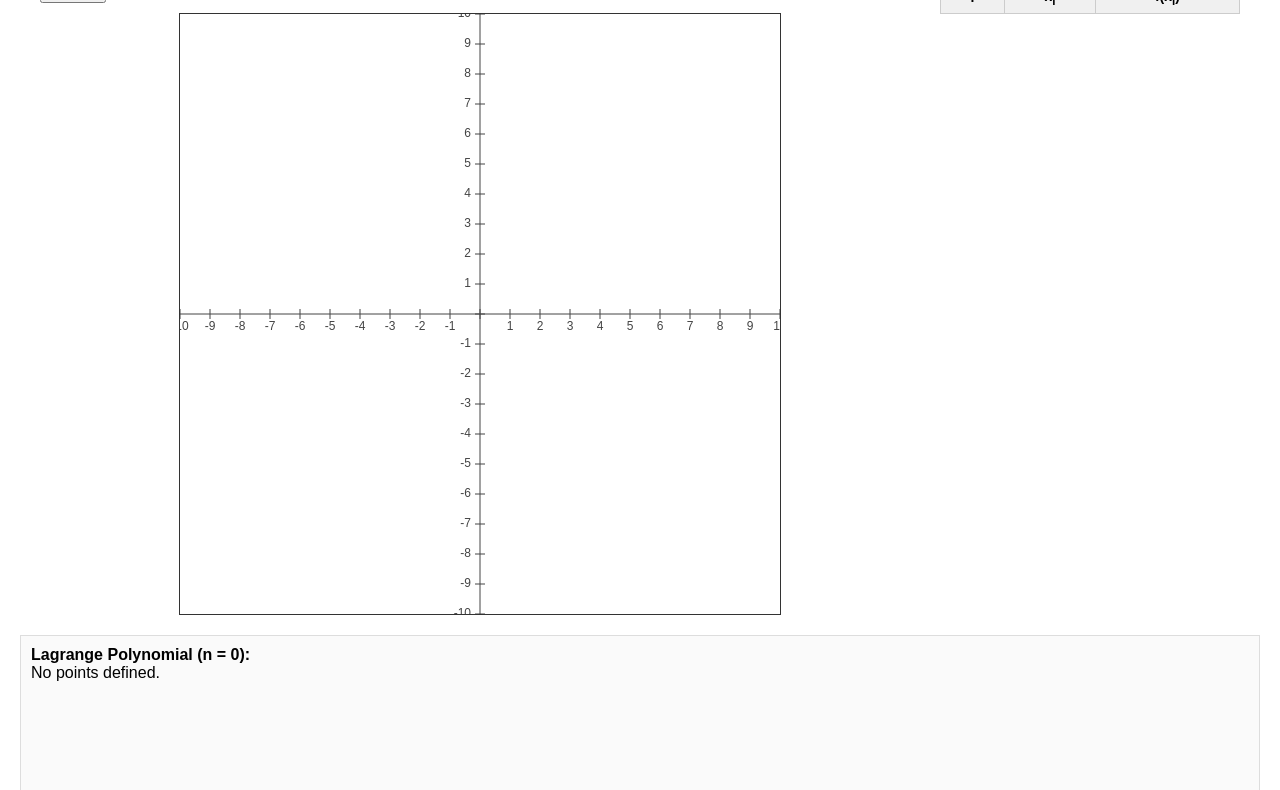
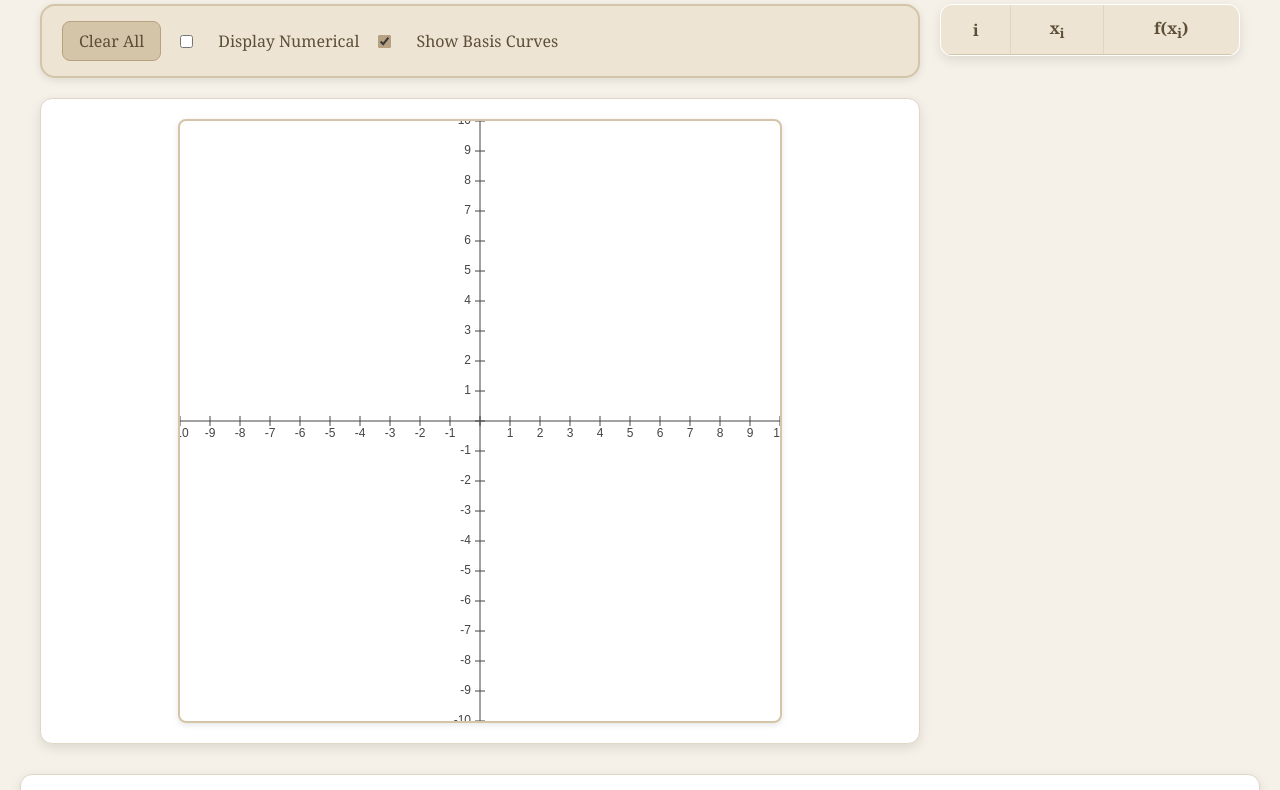
Before and after one commit to owenpalmer/lagrange_visualizer, a plain HTML site: page index.html in a window 1280 px wide. Shown: the part 97-887 px from the top of the page. Drawn offline with nearby package versions, Linux system fonts and the light colour scheme.

Commit message:
cafe styles!

```diff
--- a/styles.css
+++ b/styles.css
@@ -2,19 +2,28 @@ body {
     display: flex;
     flex-direction: column;
     align-items: center;
-    font-family: Arial, sans-serif;
-    margin: 20px;
+    font-family: 'Georgia', serif;
+    margin: 0;
+    padding: 20px;
+    background-color: #f5f1e8;
+    color: #5d4e37;
 }
 
 h2 {
-    margin-bottom: 10px;
+    margin-bottom: 20px;
+    font-size: 28px;
+    font-weight: bold;
+    letter-spacing: 2px;
+    color: #5d4e37;
+    text-align: center;
 }
 
 #main-container {
     display: flex;
     width: 100%;
     max-width: 1200px;
-    margin-bottom: 20px;
+    margin-bottom: 30px;
+    gap: 20px;
 }
 
 /* Left panel: controls and canvas */
@@ -22,45 +31,85 @@ h2 {
     flex: 1;
     display: flex;
     flex-direction: column;
-    margin-right: 20px;
 }
 
 #controls {
-    margin-bottom: 10px;
+    background-color: #ede4d3;
+    border: 2px solid #d4c4a8;
+    border-radius: 15px;
+    padding: 15px 20px;
+    margin-bottom: 20px;
+    box-shadow: 0 2px 8px rgba(0,0,0,0.1);
+    display: flex;
+    align-items: center;
+    gap: 15px;
+    flex-wrap: wrap;
+}
+
+#controls button {
+    background-color: #d4c4a8;
+    border: 1px solid #b8a082;
+    border-radius: 8px;
+    padding: 8px 16px;
+    font-size: 16px;
+    color: #5d4e37;
+    cursor: pointer;
+    transition: background-color 0.2s;
+    font-family: 'Georgia', serif;
+}
+
+#controls button:hover {
+    background-color: #c4b49a;
+}
+
+#controls input[type="checkbox"] {
+    margin-right: 5px;
+    accent-color: #b8a082;
 }
 
 #plotContainer {
     position: relative;
     display: flex;
     justify-content: center;
+    background-color: #ffffff;
+    border-radius: 12px;
+    padding: 20px;
+    box-shadow: 0 4px 12px rgba(0,0,0,0.1);
+    border: 1px solid #e0d5c7;
 }
 
 #plotCanvas {
-    border: 1px solid #333;
+    border: 2px solid #d4c4a8;
+    border-radius: 8px;
     cursor: crosshair;
+    box-shadow: 0 2px 6px rgba(0,0,0,0.1);
 }
 
 /* Math display - now below everything */
 #mathDisplay {
     width: 100%;
-    border: 1px solid #ddd;
-    padding: 10px;
-    background-color: #fafafa;
+    background-color: #ffffff;
+    border: 1px solid #e0d5c7;
+    border-radius: 12px;
+    padding: 20px;
+    box-shadow: 0 4px 12px rgba(0,0,0,0.1);
     height: 200px;
     overflow-y: auto;
     overflow-x: hidden;
     box-sizing: border-box;
+    color: #5d4e37;
 }
 
 .latex-block {
     margin-bottom: 10px;
     word-wrap: break-word;
     overflow-wrap: break-word;
+    color: #5d4e37;
 }
 
 /* Highlight styles for LaTeX elements */
 .hl {
-    background: rgba(255, 255, 0, 0.45);
+    background: rgba(212, 196, 168, 0.6);
     padding: 0 0.18em;
     margin: 0 -0.18em;
     border-radius: 0.25em;
@@ -68,7 +117,7 @@ h2 {
 }
 
 .hl-hover {
-    background: rgba(0, 123, 255, 0.3);
+    background: rgba(93, 78, 55, 0.3);
     padding: 0 0.18em;
     margin: 0 -0.18em;
     border-radius: 0.25em;
@@ -76,8 +125,10 @@ h2 {
 }
 
 label {
-    font-size: 14px;
+    font-size: 16px;
     margin-left: 5px;
+    color: #5d4e37;
+    font-family: 'Georgia', serif;
 }
 
 /* Table styling */
@@ -88,23 +139,41 @@ label {
 #pointsTable {
     border-collapse: collapse;
     width: 100%;
+    background-color: #ffffff;
+    border-radius: 12px;
+    overflow: hidden;
+    box-shadow: 0 4px 12px rgba(0,0,0,0.1);
+    border: 1px solid #e0d5c7;
 }
 
 #pointsTable th,
 #pointsTable td {
-    border: 1px solid #ccc;
-    padding: 6px;
+    border: 1px solid #e0d5c7;
+    padding: 12px;
     text-align: center;
-    font-size: 14px;
+    font-size: 16px;
+    color: #5d4e37;
+    font-family: 'Georgia', serif;
 }
 
 #pointsTable th {
-    background-color: #f0f0f0;
+    background-color: #ede4d3;
+    font-weight: bold;
+    border-bottom: 2px solid #d4c4a8;
+}
+
+#pointsTable tbody tr:nth-child(even) {
+    background-color: #f8f5f0;
+}
+
+#pointsTable tbody tr:hover {
+    background-color: #ede4d3;
 }
 
 .ghost-row {
-    opacity: 0.5;
+    opacity: 0.6;
     font-style: italic;
+    background-color: #f0f0f0 !important;
 }
 
 /* Hoverable table cells */
@@ -114,5 +183,41 @@ label {
 }
 
 .hoverable-cell:hover {
-    background-color: rgba(0, 123, 255, 0.1);
+    background-color: rgba(184, 160, 130, 0.2) !important;
 }
+
+/* Responsive design */
+@media (max-width: 768px) {
+    #main-container {
+        flex-direction: column;
+    }
+
+    #right-panel {
+        flex: none;
+    }
+
+    #controls {
+        justify-content: center;
+    }
+
+    body {
+        padding: 10px;
+    }
+
+    h2 {
+        font-size: 24px;
+    }
+}
+
+/* MathJax styling to match theme */
+.MathJax {
+    color: #5d4e37 !important;
+}
+
+mjx-container {
+    color: #5d4e37 !important;
+}
+
+mjx-math {
+    color: #5d4e37 !important;
+}
```
